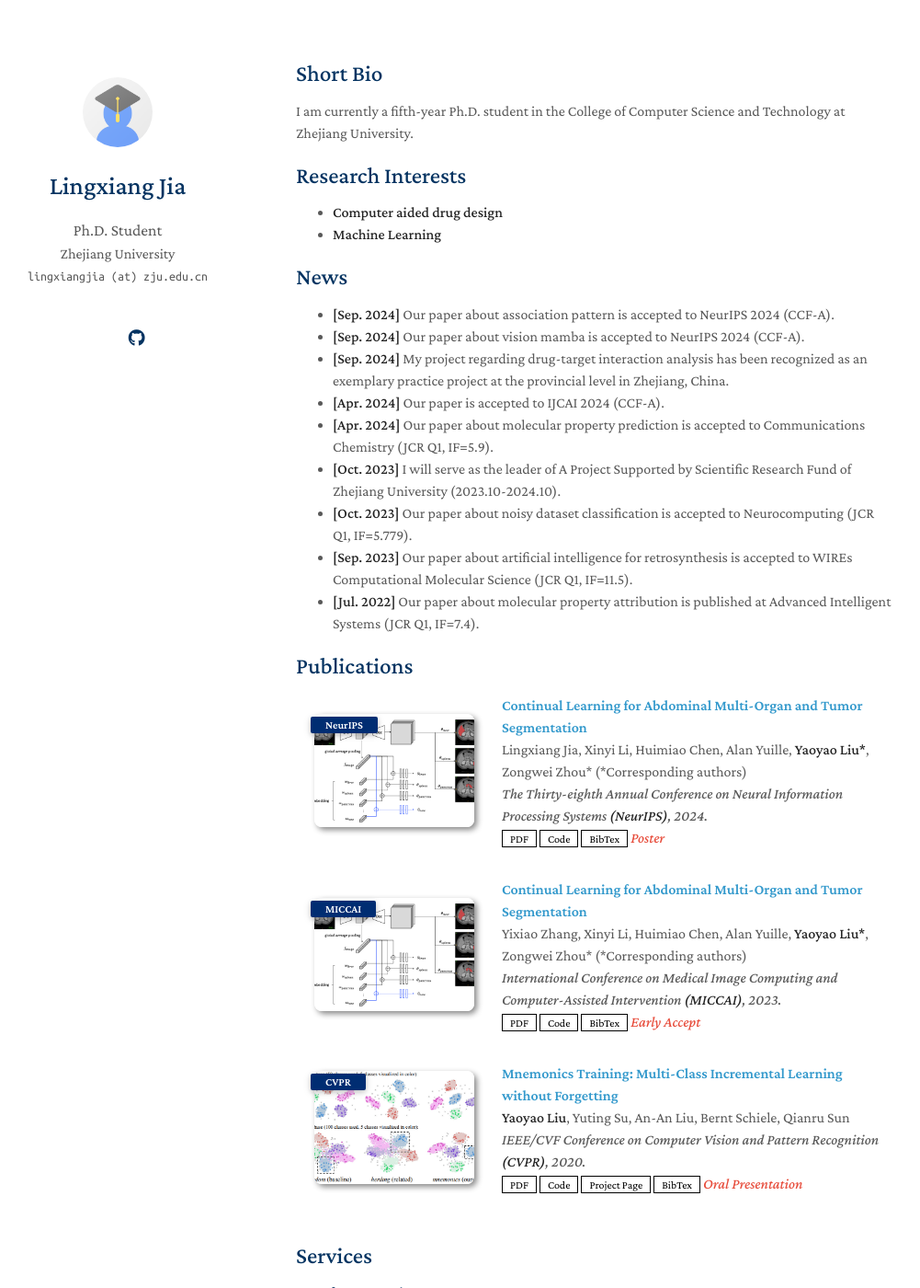
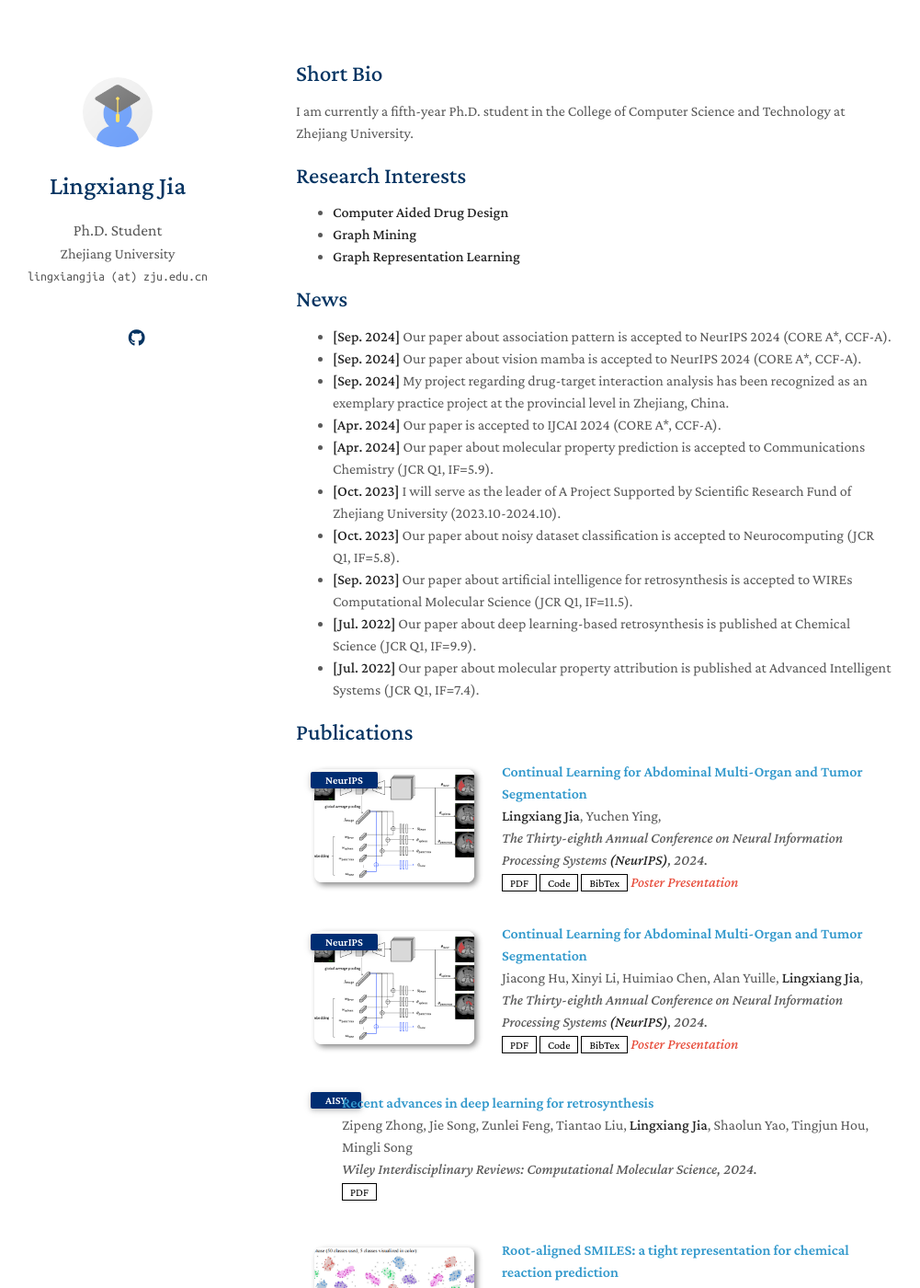
Before and after one commit to hry98kki/hry98kki.github.io, a Jekyll site: the page built from index.md, in a window 1280 px wide and 1400 px high. Shown: the whole window at 92% size, without its empty margins (148-1149 px from the left). Built offline with Jekyll 4.4.1, drawn with Linux system fonts in a browser that asks for light colours; nearby versions of some CDN libraries; a style sheet for code colours, icons or effects is not loaded; our own code applies the rules of GitHub Pages for plain Markdown files; some of the changed text lies outside the part shown.

Commit message:
Update publications.

```diff
--- a/_data/publications.yml
+++ b/_data/publications.yml
@@ -1,32 +1,47 @@
 main:
 
   - title: Continual Learning for Abdominal Multi-Organ and Tumor Segmentation
-    authors: Lingxiang Jia, Xinyi Li, Huimiao Chen, Alan Yuille, <strong>Yaoyao Liu*</strong>, Zongwei Zhou* (*Corresponding authors)
+    authors: <strong>Lingxiang Jia</strong>, Yuchen Ying,
     conference_short: NeurIPS
     conference: The Thirty-eighth Annual Conference on Neural Information Processing Systems <strong>(NeurIPS)</strong>, 2024.
     pdf: https://arxiv.org/pdf/2306.00988.pdf
     code: https://github.com/MrGiovanni/ContinualLearning
     bibtex: https://bib.yliu.me/MICCAI23.txt
     image: ./assets/img/teaser_example_2.png
-    notes: Poster
+    notes: Poster Presentation
 
   - title: Continual Learning for Abdominal Multi-Organ and Tumor Segmentation
-    authors: Yixiao Zhang, Xinyi Li, Huimiao Chen, Alan Yuille, <strong>Yaoyao Liu*</strong>, Zongwei Zhou* (*Corresponding authors)
-    conference_short: MICCAI
-    conference: International Conference on Medical Image Computing and Computer-Assisted Intervention <strong>(MICCAI)</strong>, 2023.
+    authors: Jiacong Hu, Xinyi Li, Huimiao Chen, Alan Yuille, <strong>Lingxiang Jia</strong>,
+    conference_short: NeurIPS
+    conference: The Thirty-eighth Annual Conference on Neural Information Processing Systems <strong>(NeurIPS)</strong>, 2024.
     pdf: https://arxiv.org/pdf/2306.00988.pdf
     code: https://github.com/MrGiovanni/ContinualLearning
     bibtex: https://bib.yliu.me/MICCAI23.txt
     image: ./assets/img/teaser_example_2.png
-    notes: Early Accept
+    notes: Poster Presentation
 
-  - title: "Mnemonics Training: Multi-Class Incremental Learning without Forgetting"
-    authors: <strong>Yaoyao Liu</strong>, Yuting Su, An-An Liu, Bernt Schiele, Qianru Sun
-    conference_short: CVPR
-    conference: IEEE/CVF Conference on Computer Vision and Pattern Recognition <strong>(CVPR)</strong>, 2020.
-    pdf: https://arxiv.org/pdf/2002.10211.pdf
+  - title: Recent advances in deep learning for retrosynthesis
+    authors: Zipeng Zhong, Jie Song, Zunlei Feng, Tiantao Liu, <strong>Lingxiang Jia</strong>, Shaolun Yao, Tingjun Hou, Mingli Song
+    conference_short: AISY
+    conference: "Wiley Interdisciplinary Reviews: Computational Molecular Science, 2024."
+    pdf: https://wires.onlinelibrary.wiley.com/doi/epdf/10.1002/wcms.1694
+
+  - title: "Root-aligned SMILES: a tight representation for chemical reaction prediction"
+    authors: Zipeng Zhong, Jie Song, Zunlei Feng, Tiantao Liu, <strong>Lingxiang Jia</strong>, Shaolun Yao, Min Wu, Tingjun Hou, Mingli Song
+    # conference_short: AISY
+    conference: Chemical Science, 2022.
+    pdf: https://pubs.rsc.org/en/content/articlepdf/2022/sc/d2sc02763a
     code: https://github.com/yaoyao-liu/class-incremental-learning/tree/main/mnemonics-training
     page: https://class-il.mpi-inf.mpg.de/mnemonics/
     bibtex: https://class-il.mpi-inf.mpg.de/mnemonics/
-    notes: Oral Presentation
     image: ./assets/img/teaser_example.png
+
+  - title: Explainable Fragment‐Based Molecular Property Attribution
+    authors: <strong>Lingxiang Jia</strong>, Zunlei Feng, Haotian Zhang, Jie Song, Zipeng Zhong, Shaolun Yao, Mingli Song
+    conference_short: AISY
+    conference: Advanced Intelligent Systems, 2022.
+    pdf: https://onlinelibrary.wiley.com/doi/epdf/10.1002/aisy.202200104
+    code: https://github.com/yaoyao-liu/class-incremental-learning/tree/main/mnemonics-training
+    page: https://class-il.mpi-inf.mpg.de/mnemonics/
+    bibtex: https://class-il.mpi-inf.mpg.de/mnemonics/
+    image: ./assets/img/teaser_example.png
--- a/index.md
+++ b/index.md
@@ -8,19 +8,21 @@ I am currently a fifth-year Ph.D. student in the College of Computer Science and
 
 ## Research Interests
 
-- **Computer aided drug design**
-- **Machine Learning**
+- **Computer Aided Drug Design**
+- **Graph Mining**
+- **Graph Representation Learning**
 
 ## News
 
-- **[Sep. 2024]** Our paper about association pattern is accepted to NeurIPS 2024 (CCF-A).
-- **[Sep. 2024]** Our paper about vision mamba is accepted to NeurIPS 2024 (CCF-A).
+- **[Sep. 2024]** Our paper about association pattern is accepted to NeurIPS 2024 (CORE A*, CCF-A).
+- **[Sep. 2024]** Our paper about vision mamba is accepted to NeurIPS 2024 (CORE A*, CCF-A).
 - **[Sep. 2024]** My project regarding drug-target interaction analysis has been recognized as an exemplary practice project at the provincial level in Zhejiang, China.
-- **[Apr. 2024]** Our paper is accepted to IJCAI 2024 (CCF-A).
+- **[Apr. 2024]** Our paper is accepted to IJCAI 2024 (CORE A*, CCF-A).
 - **[Apr. 2024]** Our paper about molecular property prediction is accepted to Communications Chemistry (JCR Q1, IF=5.9).
 - **[Oct. 2023]** I will serve as the leader of A Project Supported by Scientific Research Fund of Zhejiang University (2023.10-2024.10).
-- **[Oct. 2023]** Our paper about noisy dataset classification is accepted to Neurocomputing (JCR Q1, IF=5.779).
+- **[Oct. 2023]** Our paper about noisy dataset classification is accepted to Neurocomputing (JCR Q1, IF=5.8).
 - **[Sep. 2023]** Our paper about artificial intelligence for retrosynthesis is accepted to WIREs Computational Molecular Science (JCR Q1, IF=11.5).
+- **[Jul. 2022]** Our paper about deep learning-based retrosynthesis is published at Chemical Science (JCR Q1, IF=9.9).
 - **[Jul. 2022]** Our paper about molecular property attribution is published at Advanced Intelligent Systems (JCR Q1, IF=7.4).
 
 {% include_relative _includes/publications.md %}
```
